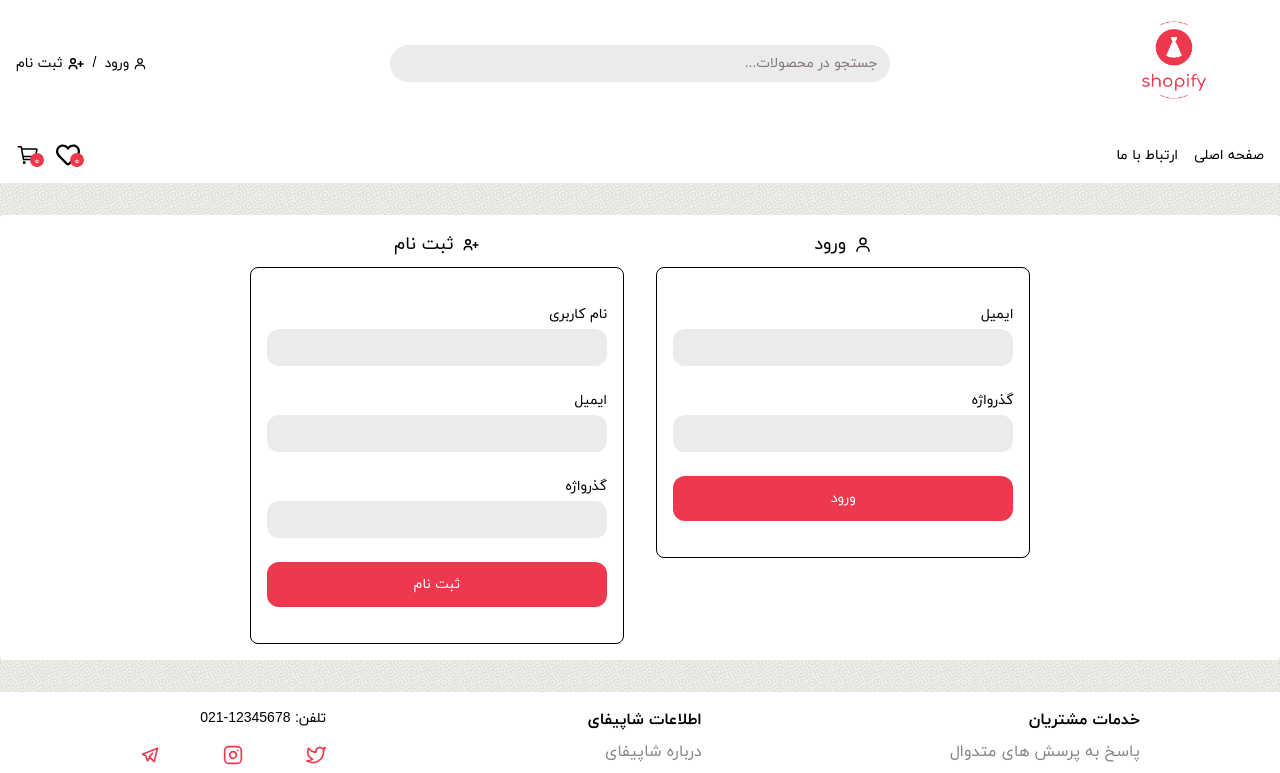
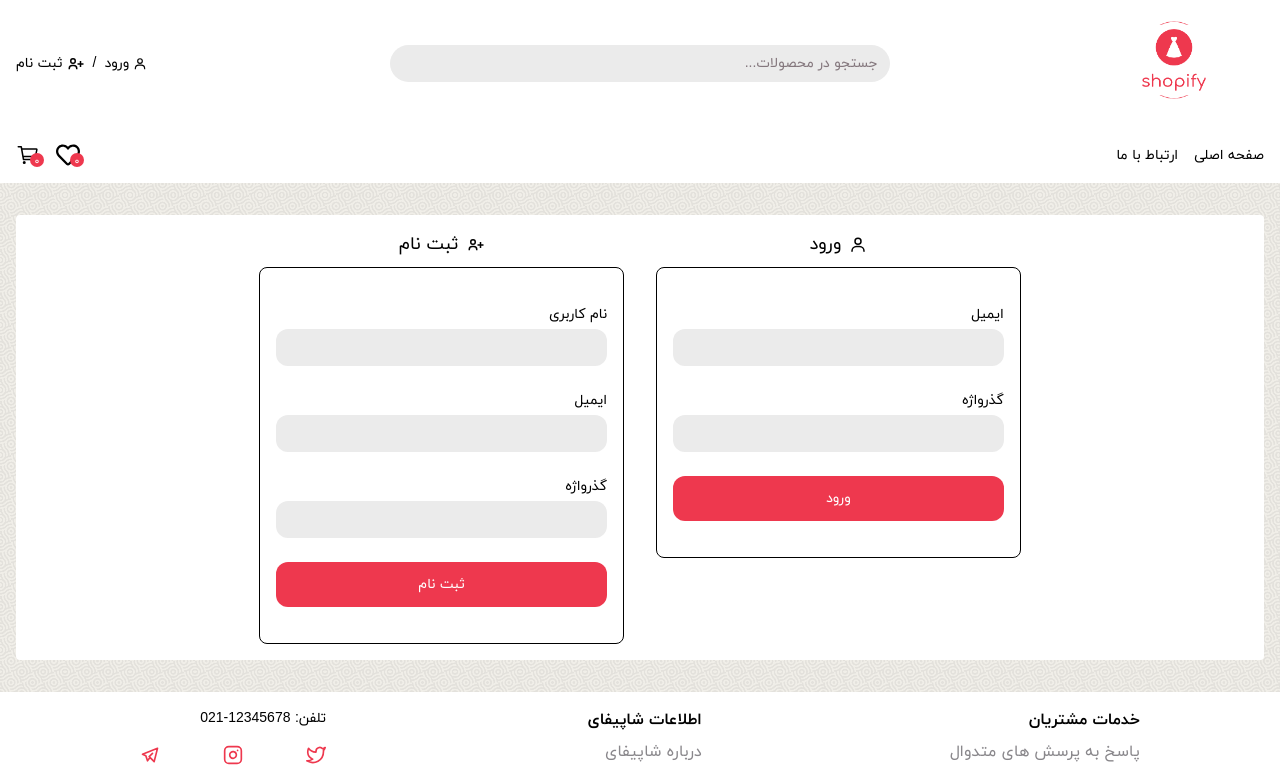
Before and after one commit to mohammadyousefi02/shopify, a Next.js app: page /profile in a window 1280 px wide. Shown: the top 773 px of the page. Built offline with nearby package versions, Linux system fonts and the light colour scheme.

Commit message:
SOY-pagination:edit(LogInSignIn):add px-4 class

```diff
--- a/src/components/LogInSignUp/index.tsx
+++ b/src/components/LogInSignUp/index.tsx
@@ -15,7 +15,7 @@
   if(token)router.push('/')
   return (
     <MainLayout>
-        <div className='container mx-auto py-8'>
+        <div className='container mx-auto py-8 px-4'>
             <div className='bg-white py-4 rounded'>
               <div className='flex justify-center gap-8'>
                 <AuthForm/>
```
